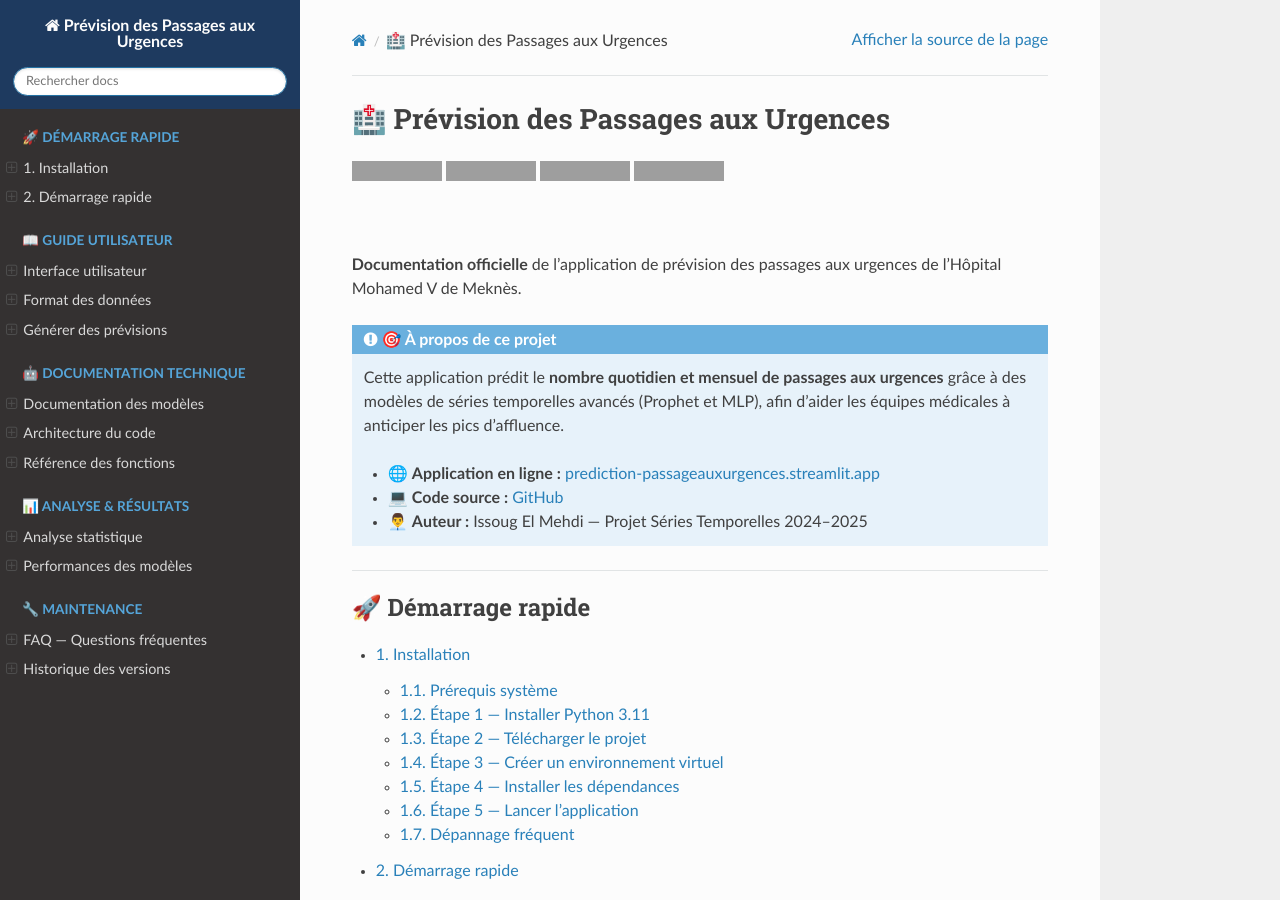
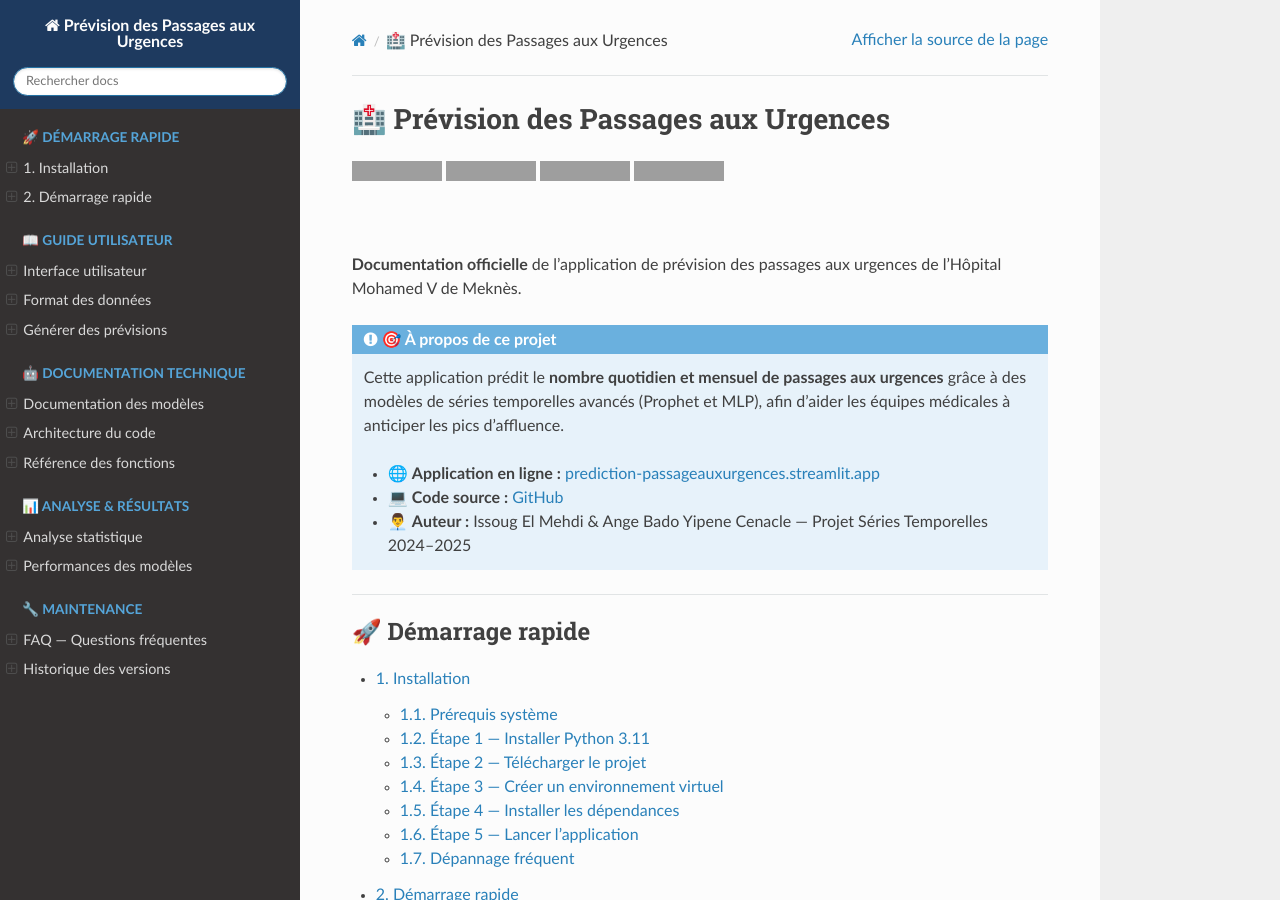
Before and after one commit to issougmehdi75-alt/Prediction_PassageAuxUrgences, a Sphinx documentation site: the page built from docs/source/index.rst, in a window 1280 px wide and 900 px high. Built offline with Sphinx 7.4.7 and the Read the Docs theme 3.1.0, drawn with Linux system fonts in a browser that asks for light colours; grey boxes are pictures that could not be loaded.

Commit message:
Update index.rst
change

```diff
--- a/docs/source/index.rst
+++ b/docs/source/index.rst
@@ -27,7 +27,7 @@
 
    - 🌐 **Application en ligne :** `prediction-passageauxurgences.streamlit.app <https://prediction-passageauxurgences.streamlit.app>`_
    - 💻 **Code source :** `GitHub <https://github.com/issougmehdi75-alt/Prediction_PassageAuxUrgences>`_
-   - 👨‍💼 **Auteur :** Issoug El Mehdi — Projet Séries Temporelles 2024–2025
+   - 👨‍💼 **Auteur :** Issoug El Mehdi & Ange Bado Yipene Cenacle — Projet Séries Temporelles 2024–2025
 
 ----
 
```
